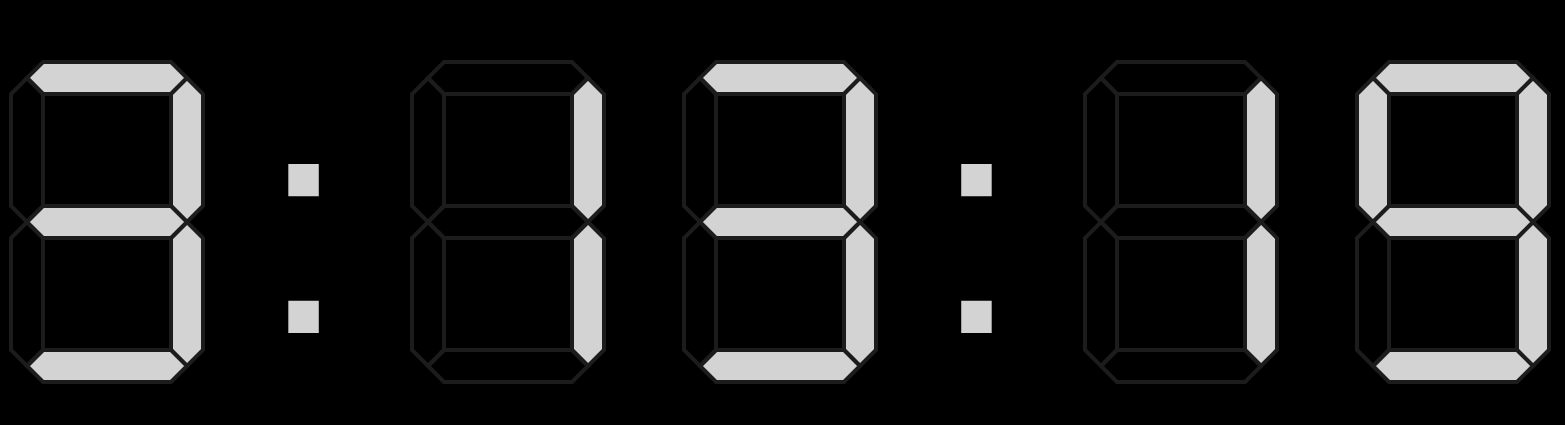
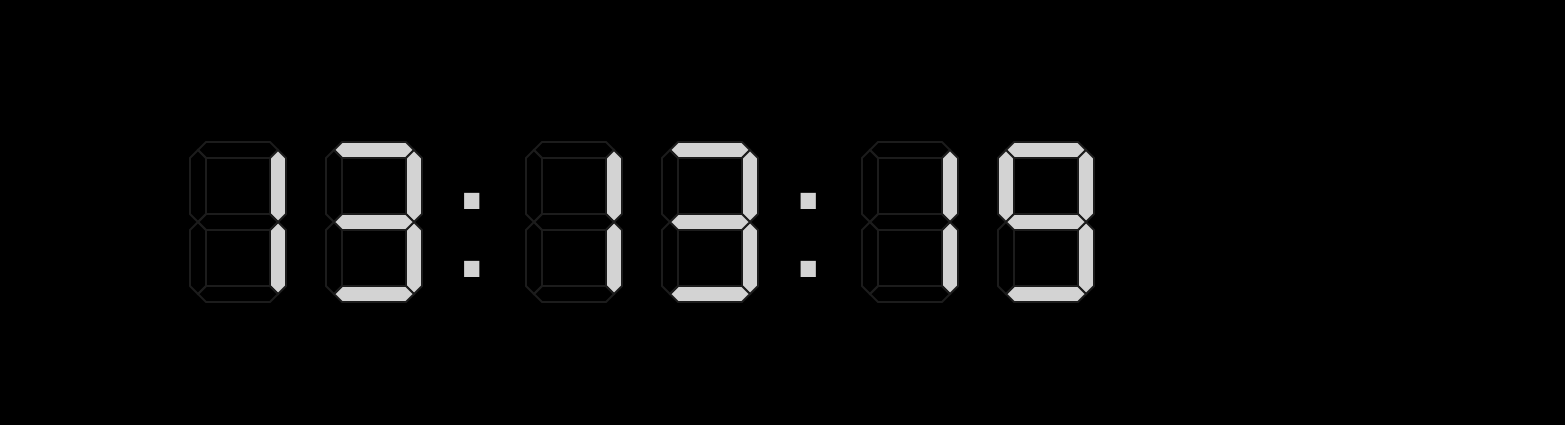
Before and after one commit to misaki-s/7segment-clock, a plain HTML site: page index.html in a window 1280 px wide. Shown: the part 178-603 px from the top of the page, 1565 px wide, since content can reach past the window. Drawn offline with Linux system fonts and the light colour scheme.

Commit message:
Update styles.css

```diff
--- a/styles.css
+++ b/styles.css
@@ -6,9 +6,9 @@ body {
     display: flex;
     justify-content: center;
     align-items: center;
-    height: 25vh;
+    height: 50vh;
     margin: 0;
-    zoom: 400%;
+    zoom: 200%;
 }
 
 #clock {
```
